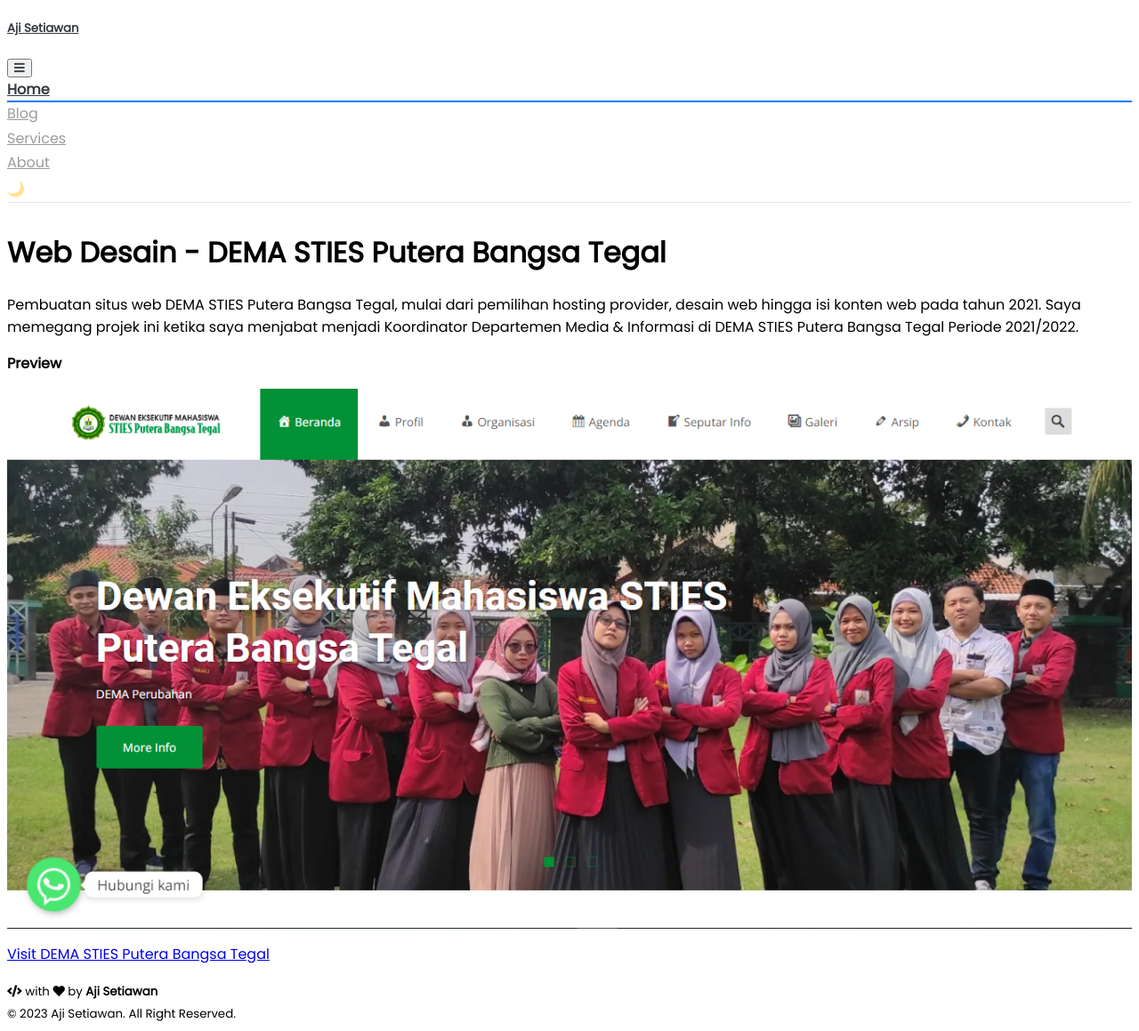
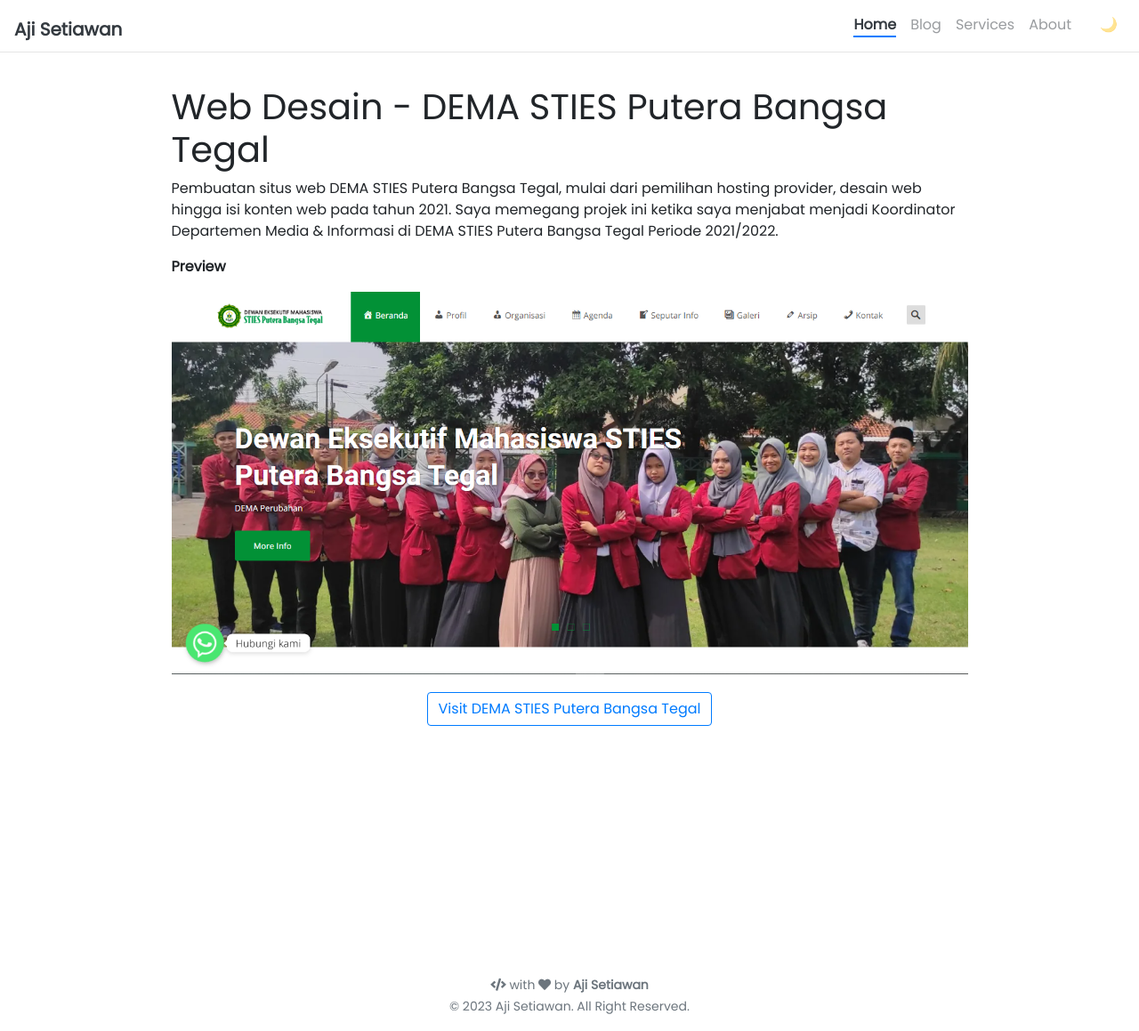
Before and after one commit to ajisetiawan716/ajisetiawan716.github.io, a Jekyll site: the page built from _projects/Web Desain DEMA STIES Putera Bangsa Tegal.md, in a window 1280 px wide and 1159 px high. Shown: the whole window at 89% size. Built offline with Jekyll 4.4.1, drawn with Linux system fonts in a browser that asks for light colours; nearby versions of some CDN libraries; library files that are not in the unit come from our copies.

Commit message:
Update head.html

```diff
--- a/_includes/head.html
+++ b/_includes/head.html
@@ -33,6 +33,7 @@
   <link href="https://maxcdn.bootstrapcdn.com/font-awesome/4.7.0/css/font-awesome.min.css" rel="stylesheet">
 
   <!-- Bootstrap CSS CDN -->
+  <link rel="stylesheet" href="/assets/css/bootstrap.min.css">
 
   <!-- Animate CSS CDN -->
   <link rel="stylesheet" href="https://cdnjs.cloudflare.com/ajax/libs/animate.css/3.7.0/animate.css">
```
